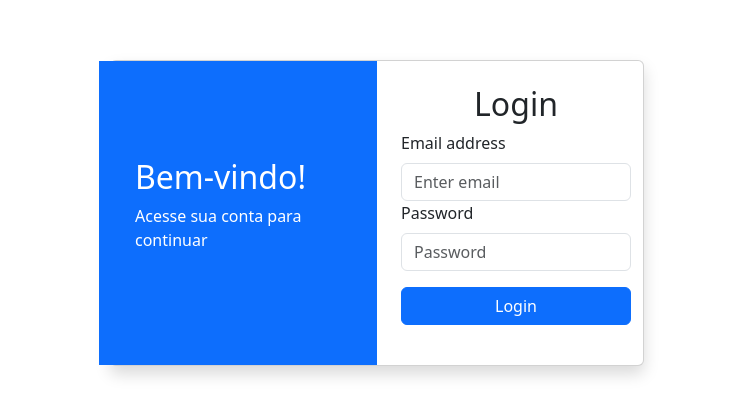
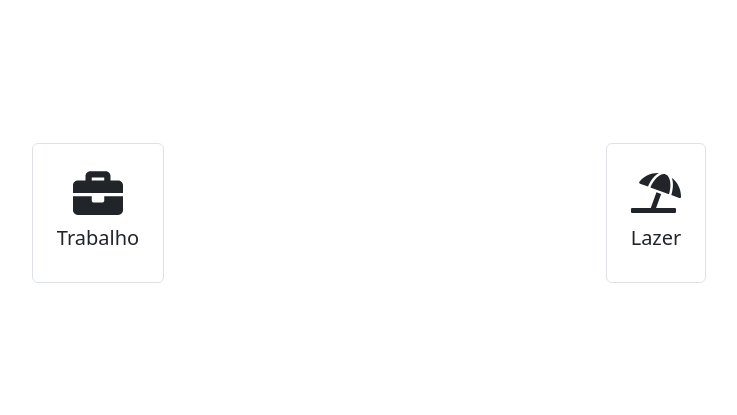
Before and after one commit to joaovlara/react-scss-bootstrap-router, a React (Create React App) app: page /selectEnvironment in a window 1280 px wide. Shown: the part 187-602 px from the top of the page, without its empty margins (263-1000 px from the left). Built offline with nearby package versions, Linux system fonts and the light colour scheme.

Commit message:
create route

```diff
--- a/src/App.js
+++ b/src/App.js
@@ -1,15 +1,17 @@
 import React from "react";
-import { Routes, Route, Navigate } from "react-router-dom";
+import { Routes, Route } from "react-router-dom";
+
+import "./index.scss"
 
 import SingIn from "./pages/Auth/SingIn/Index";
-import "./index.scss"
+import SelectEnvironment from "./pages/Main/SelectEnvironment/Index";
 
 function App() {
   return (
-    <div className="App">
-      <SingIn />
-
-    </div>
+    <Routes>
+      <Route path="/" element={<SingIn />} />
+      <Route path="/selectEnvironment" element={<SelectEnvironment />} />
+    </Routes>
   );
 }
 export default App;
--- /dev/null
+++ b/src/pages/Main/SelectEnvironment/Index.jsx
@@ -0,0 +1,24 @@
+import React from 'react';
+import { Container, Col, Card } from 'react-bootstrap';
+import { FaBriefcase, FaUmbrellaBeach } from 'react-icons/fa';
+
+const SelectEnvironment = () => {
+  return (
+    <Container className="d-flex align-items-center justify-content-center vh-100">
+      <Col className="d-flex justify-content-center">
+        <Card className="d-flex align-items-center justify-content-center card-custom smartly-card border m-2 p-4">
+          <FaBriefcase size={50} className="mb-2" />
+          <h5>Trabalho</h5>
+        </Card>
+      </Col>
+      <Col className="d-flex justify-content-center">
+        <Card className="d-flex align-items-center justify-content-center card-custom hotfloor-card border m-2 p-4">
+          <FaUmbrellaBeach size={50} className="mb-2" />
+          <h5>Lazer</h5>
+        </Card>
+      </Col>
+    </Container>
+  );
+};
+
+export default SelectEnvironment;
```
